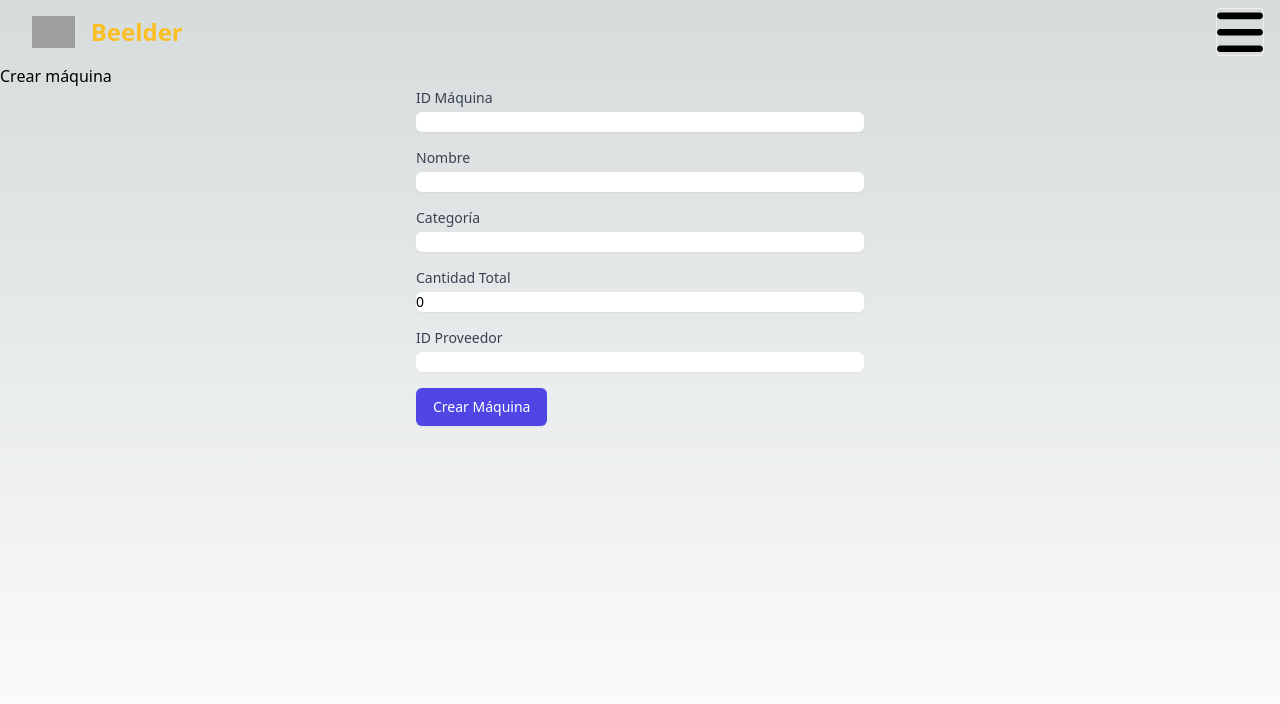
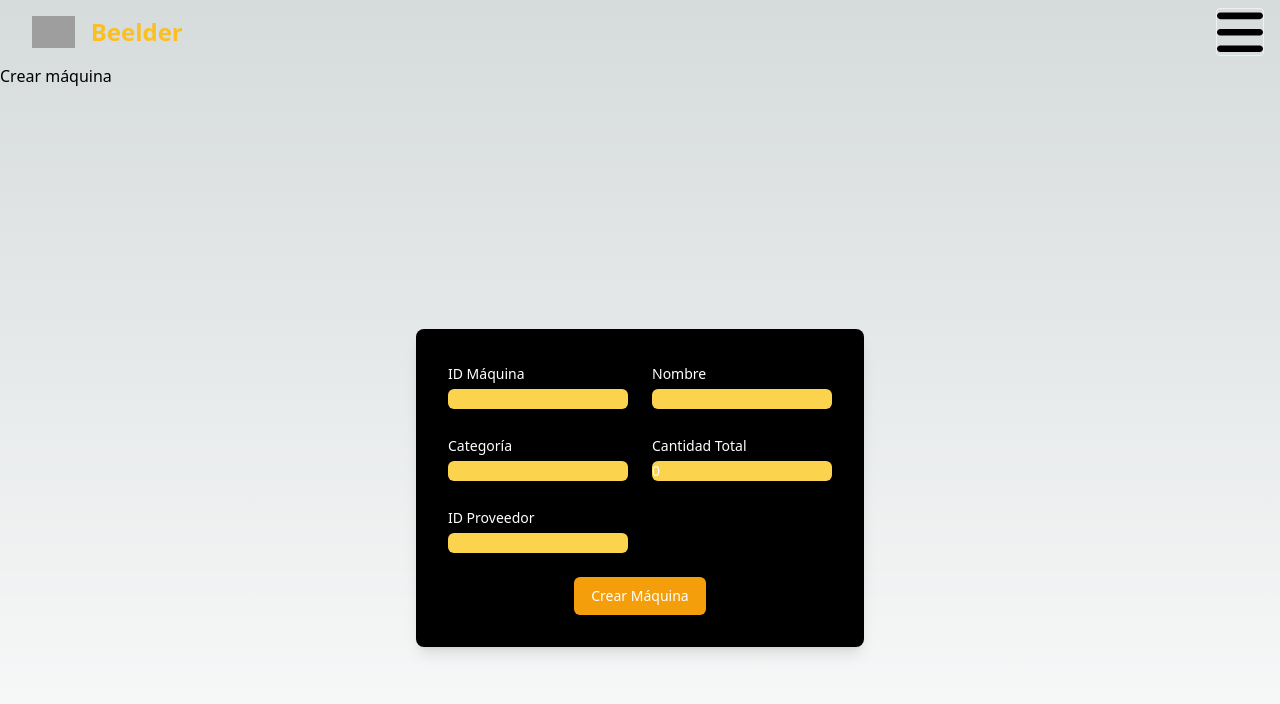
Before and after one commit to SebastianSanchez22/BeelderFront2, a Next.js app: page /maquinas/crearMaquina in a window 1280 px wide. Shown: the top 704 px of the page. Built offline with nearby package versions, Linux system fonts and the light colour scheme; grey boxes are pictures that could not be loaded.

Commit message:
Fixing machines form typo

```diff
--- a/components/formMaquina.tsx
+++ b/components/formMaquina.tsx
@@ -25,9 +25,11 @@ export default function FormMaquina() {
   };
 
   return (
-    <form onSubmit={handleSubmit} className="max-w-md mx-auto">
-      <div className="mb-4">
-        <label htmlFor="machineId" className="block text-sm font-medium text-gray-700">
+    <div className="flex justify-center items-center h-screen">
+      <form  onSubmit={handleSubmit} className="max-w-md mx-auto bg-black text-white p-8 rounded-lg shadow-lg">
+        <div className="grid grid-cols-1 md:grid-cols-2 gap-6">
+          <div>
+            <label htmlFor="machineId" className="text-sm font-medium">
               ID Máquina
             </label>
             <input
@@ -36,11 +38,11 @@ export default function FormMaquina() {
               name="machineId"
               value={formData.machineId}
               onChange={handleChange}
-          className="mt-1 focus:ring-amber-500 focus:border-amber-500 block w-full shadow-sm sm:text-sm border-gray-300 rounded-md"
+              className="mt-1 focus:ring-amber-500 focus:border-amber-500 block w-full shadow-sm sm:text-sm border-gray-300 rounded-md bg-amber-300 text-white"
             />
           </div>
-      <div className="mb-4">
-        <label htmlFor="name" className="block text-sm font-medium text-gray-700">
+          <div>
+            <label htmlFor="name" className="text-sm font-medium">
               Nombre
             </label>
             <input
@@ -49,11 +51,11 @@ export default function FormMaquina() {
               name="name"
               value={formData.name}
               onChange={handleChange}
-          className="mt-1 focus:ring-amber-500 focus:border-amber-500 block w-full shadow-sm sm:text-sm border-gray-300 rounded-md"
+              className="mt-1 focus:ring-amber-500 focus:border-amber-500 block w-full shadow-sm sm:text-sm border-gray-300 rounded-md bg-amber-300 text-white"
             />
           </div>
-      <div className="mb-4">
-        <label htmlFor="category" className="block text-sm font-medium text-gray-700">
+          <div>
+            <label htmlFor="category" className="text-sm font-medium">
               Categoría
             </label>
             <input
@@ -62,11 +64,11 @@ export default function FormMaquina() {
               name="category"
               value={formData.category}
               onChange={handleChange}
-          className="mt-1 focus:ring-amber-500 focus:border-amber-500 block w-full shadow-sm sm:text-sm border-gray-300 rounded-md"
+              className="mt-1 focus:ring-amber-500 focus:border-amber-500 block w-full shadow-sm sm:text-sm border-gray-300 rounded-md bg-amber-300 text-white"
             />
           </div>
-      <div className="mb-4">
-        <label htmlFor="totalQuantity" className="block text-sm font-medium text-gray-700">
+          <div>
+            <label htmlFor="totalQuantity" className="text-sm font-medium">
               Cantidad Total
             </label>
             <input
@@ -75,11 +77,11 @@ export default function FormMaquina() {
               name="totalQuantity"
               value={formData.totalQuantity}
               onChange={handleChange}
-          className="mt-1 focus:ring-amber-500 focus:border-amber-500 block w-full shadow-sm sm:text-sm border-gray-300 rounded-md"
+              className="mt-1 focus:ring-amber-500 focus:border-amber-500 block w-full shadow-sm sm:text-sm border-gray-300 rounded-md bg-amber-300 text-white"
             />
           </div>
-      <div className="mb-4">
-        <label htmlFor="supplierId" className="block text-sm font-medium text-gray-700">
+          <div>
+            <label htmlFor="supplierId" className="text-sm font-medium">
               ID Proveedor
             </label>
             <input
@@ -88,15 +90,19 @@ export default function FormMaquina() {
               name="supplierId"
               value={formData.supplierId}
               onChange={handleChange}
-          className="mt-1 focus:ring-amber-500 focus:border-amber-500 block w-full shadow-sm sm:text-sm border-gray-300 rounded-md"
+              className="mt-1 focus:ring-amber-500 focus:border-amber-500 block w-full shadow-sm sm:text-sm border-gray-300 rounded-md bg-amber-300 text-white"
             />
           </div>
+        </div>
+        <div className="flex justify-center mt-6">
           <button
             type="submit"
-        className="inline-flex justify-center py-2 px-4 border border-transparent shadow-sm text-sm font-medium rounded-md text-white bg-indigo-600 hover:bg-indigo-700 focus:outline-none focus:ring-2 focus:ring-offset-2 focus:ring-amber-500"
+            className="inline-flex justify-center py-2 px-4 border border-transparent shadow-sm text-sm font-medium rounded-md text-white bg-amber-500 hover:bg-amber-600 focus:outline-none focus:ring-2 focus:ring-offset-2 focus:ring-amber-500"
           >
             Crear Máquina
           </button>
+        </div>
       </form>
+    </div>
   );
 };
```
Lines whose indentation alone changed are shown as unchanged.
